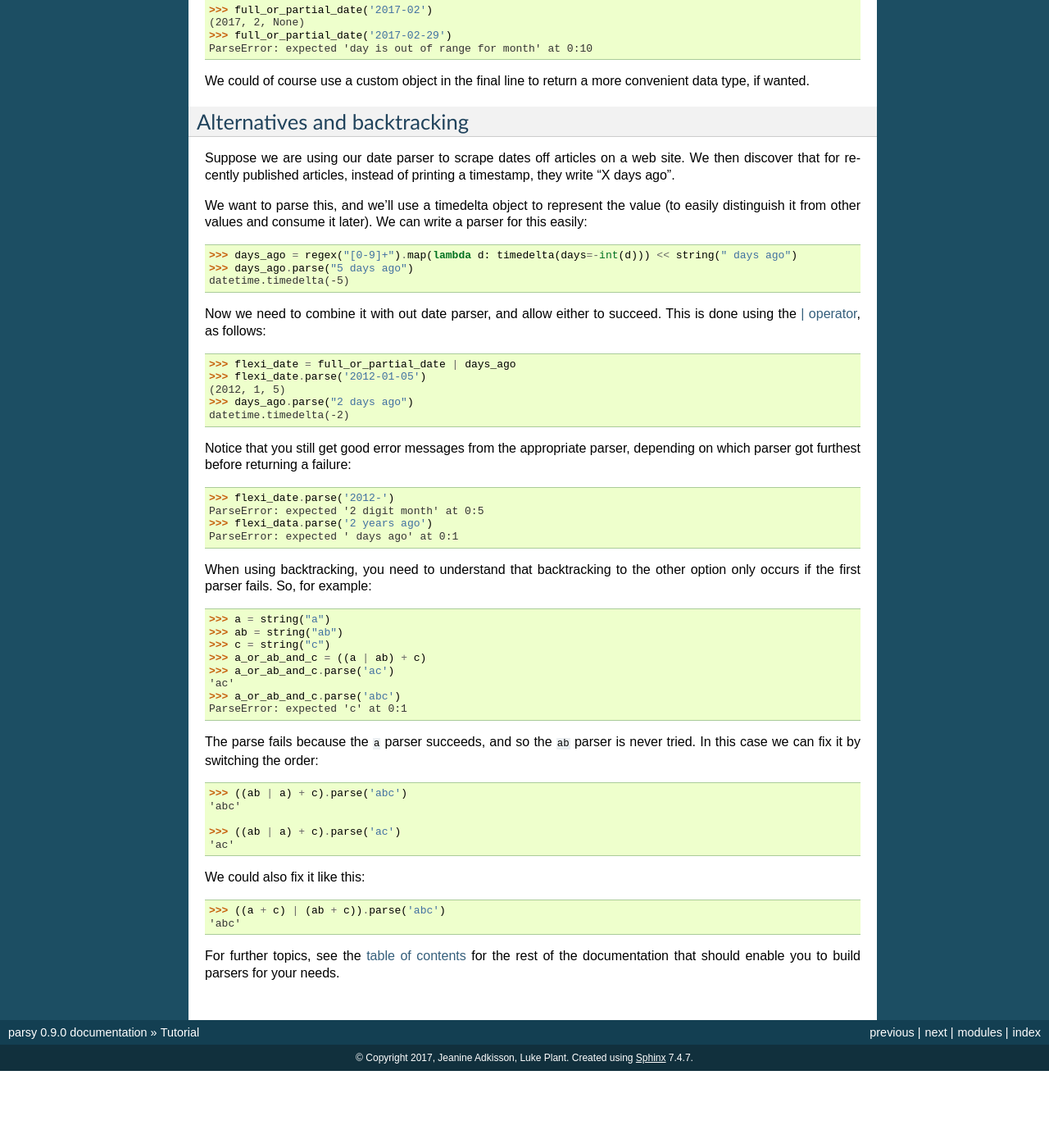
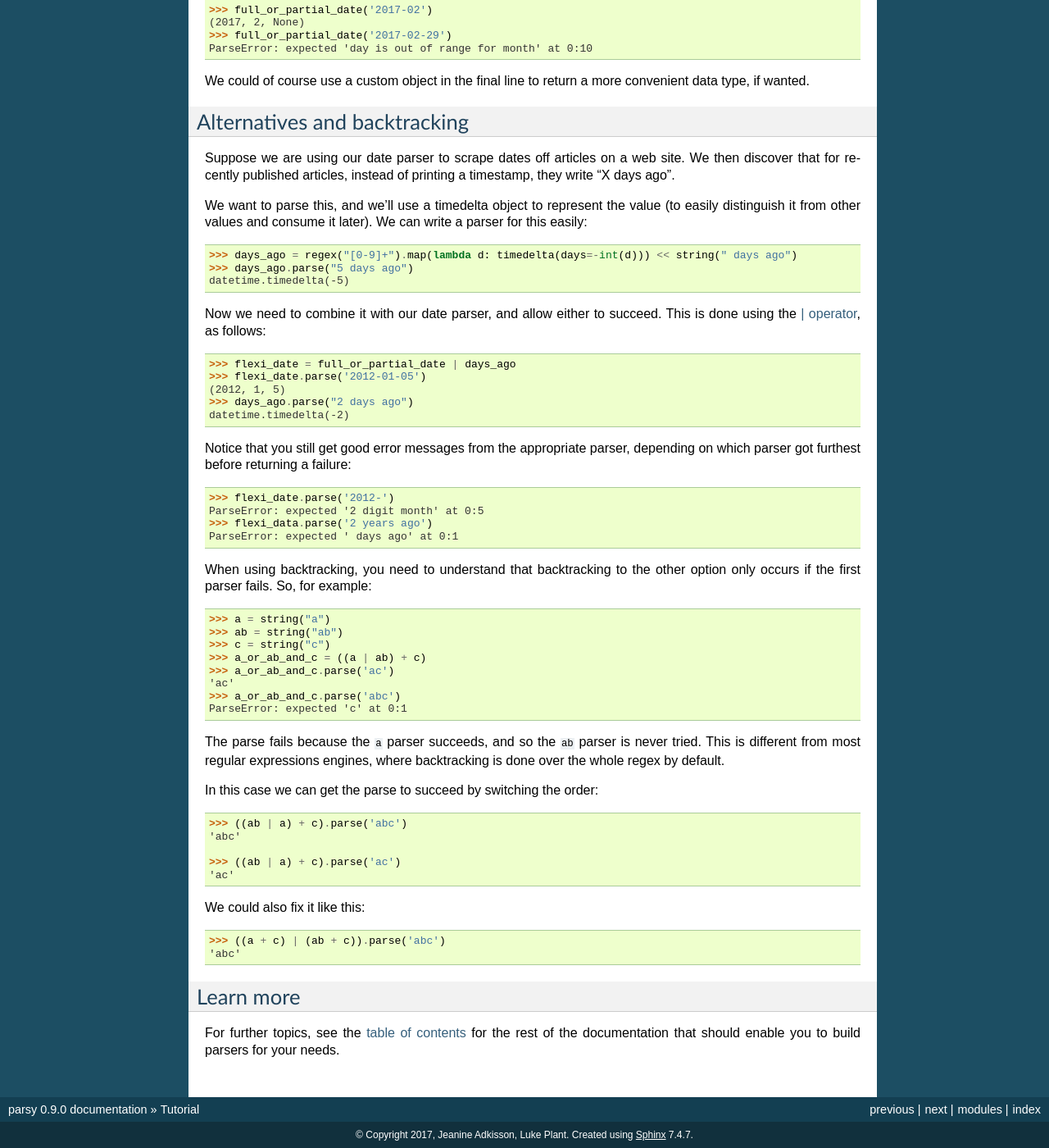
Before and after one commit to python-parsy/parsy, a Sphinx documentation site: the page built from docs/tutorial.rst, in a window 1280 px wide and 1400 px high, scrolled down 4396 px. Shown: the whole window at 82% size. Built offline with Sphinx 7.4.7, drawn with Linux system fonts in a browser that asks for light colours; before the commit the page ends 5702 px from its top, so only the background shows below that.

Commit message:
Some docs improvements

```diff
--- a/docs/tutorial.rst
+++ b/docs/tutorial.rst
@@ -324,7 +324,7 @@ a parser for this easily:
    >>> days_ago.parse("5 days ago")
    datetime.timedelta(-5)
 
-Now we need to combine it with out date parser, and allow either to succeed.
+Now we need to combine it with our date parser, and allow either to succeed.
 This is done using the :ref:`parser-or`, as follows:
 
 
@@ -361,7 +361,10 @@ option only occurs if the first parser fails. So, for example:
    ParseError: expected 'c' at 0:1
 
 The parse fails because the ``a`` parser succeeds, and so the ``ab`` parser is
-never tried. In this case we can fix it by switching the order:
+never tried. This is different from most regular expressions engines, where
+backtracking is done over the whole regex by default.
+
+In this case we can get the parse to succeed by switching the order:
 
 .. code-block:: python
 
@@ -378,6 +381,8 @@ We could also fix it like this:
    >>> ((a + c) | (ab + c)).parse('abc')
    'abc'
 
+Learn more
+==========
 
 For further topics, see the :doc:`table of contents </index>` for the rest of
 the documentation that should enable you to build parsers for your needs.
```
